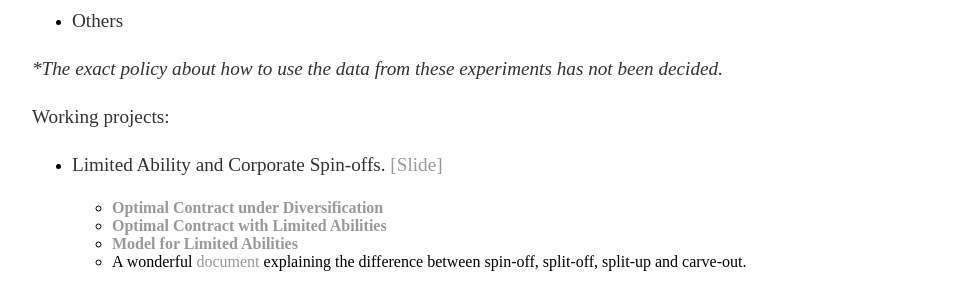
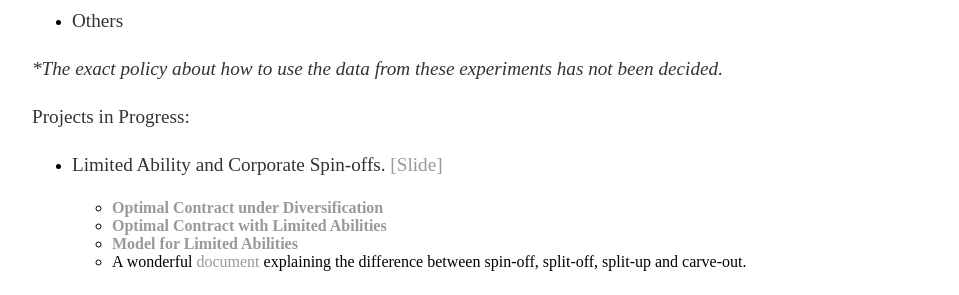
Before and after one commit to hongyileoxu/hongyileoxu.github.io, a Jekyll site: the page built from projects/index.md, in a window 1280 px wide. Shown: the part 765-1060 px from the top of the page, without its empty margins (160-1119 px from the left). Built offline with Jekyll 4.4.1, drawn with Linux system fonts in a browser that asks for light colours.

Commit message:
Update index.md

```diff
--- a/projects/index.md
+++ b/projects/index.md
@@ -24,7 +24,7 @@ Below is a list of experiments:
 
 _*The exact policy about how to use the data from these experiments has not been decided._
 
-Working projects:
+Projects in Progress:
 
 -  Limited Ability and Corporate Spin-offs. [[Slide]](https://hongyileoxu.github.io/research/TCP_Project/Coporate_Spinoff_v1.pdf)
 
```
